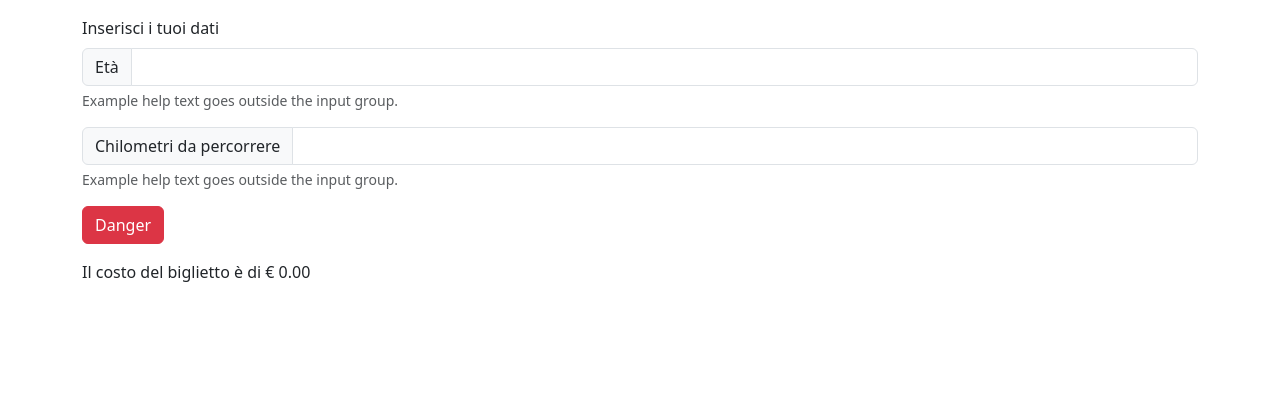
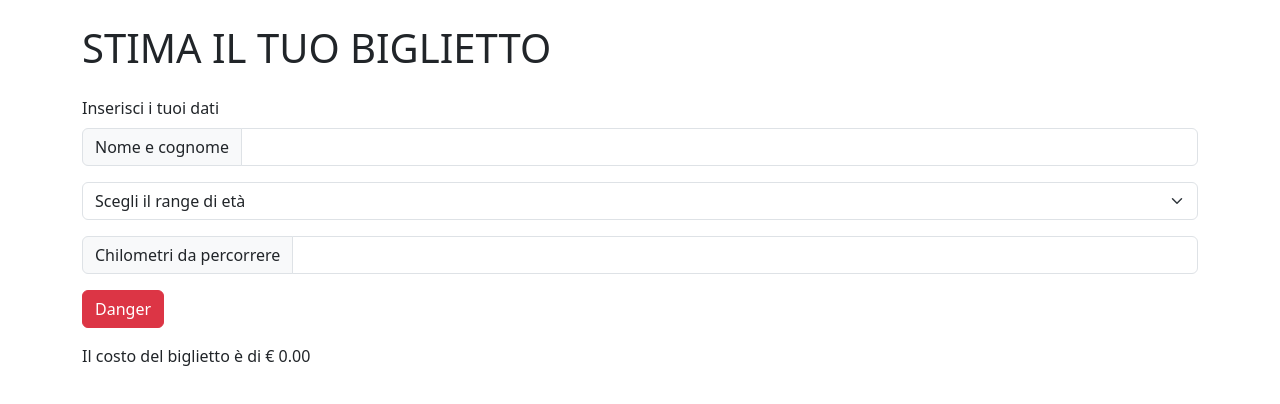
Before and after one commit to danielbosa/js-biglietto-treno-form, a plain HTML site: page index.html in a window 1280 px wide. Both pictures are taken after a click on the button "Danger". Drawn offline with nearby package versions, Linux system fonts and the light colour scheme.

Commit message:
Basic Fixed with select range for age

```diff
--- a/index.html
+++ b/index.html
@@ -12,24 +12,33 @@
 
 <body>
     <div class="container">
+        <h1 class="text-uppercase my-4">Stima il tuo biglietto</h1>
         <div class="my-3">
             <label for="basic-url" class="form-label">Inserisci i tuoi dati</label>
             <div class="input-group">
+                <span class="input-group-text" id="basic-addon3">Nome e cognome</span>
+                <input type="text" class="form-control" id="fullname">
+            </div>
+        </div>
+        <div class="my-3">
+            <select class="form-select" id="age">
+                <option selected>Scegli il range di età</option>
+                <option value="0-17">Minorenne</option>
+                <option value="18-64">Maggiorenne</option>
+                <option value="65">Over 65</option>
+              </select>
+            <!-- <div class="input-group">
                 <span class="input-group-text" id="basic-addon3">Età</span>
-                <input type="text" class="form-control" id="age" aria-describedby="basic-addon3 basic-addon4">
-            </div>
-            <div class="form-text" id="basic-addon4">Example help text goes outside the input group.</div>
+                <input type="text" class="form-control" id="age">
+            </div> -->
         </div>
-        <div class="mb-3">
+        <div class="my-3">
             <div class="input-group">
                 <span class="input-group-text" id="basic-addon3">Chilometri da percorrere</span>
-                <input type="text" class="form-control" id="distance" aria-describedby="basic-addon3 basic-addon4">
+                <input type="text" class="form-control" id="distance">
             </div>
-            <div class="form-text" id="basic-addon4">Example help text goes outside the input group.</div>
         </div>
-
         <button type="button" class="btn btn-danger">Danger</button>
-
         <div class="mt-3">Il costo del biglietto è di
             <span id="costo-biglietto">
 
--- a/script.js
+++ b/script.js
@@ -29,9 +29,9 @@ let elButton = document.querySelector('.btn.btn-danger');
 elButton.addEventListener('click', function(){
     let age = elAge.value;
     let distance = elDistance.value;
-    if (age < 18){
+    if (age === '0-17'){
         finalCost = priceUnder18 * distance
-        } else if (age >= 65){
+        } else if (age === '65'){
            finalCost = priceOver65 * distance
         } else {
             finalCost = price * distance
@@ -39,18 +39,6 @@ elButton.addEventListener('click', function(){
     ticketEl.innerHTML = `€ ${finalCost.toFixed(2)}`;
 })
 
-
-
-
-// console.log(age);
-// console.log(distance);
-
-
-
-// console.log(finalCost.toFixed(2));
-
-//
-
 // distance 10
 // age < 18 === 1.68000001
 // age > 65 === 1.26
```
